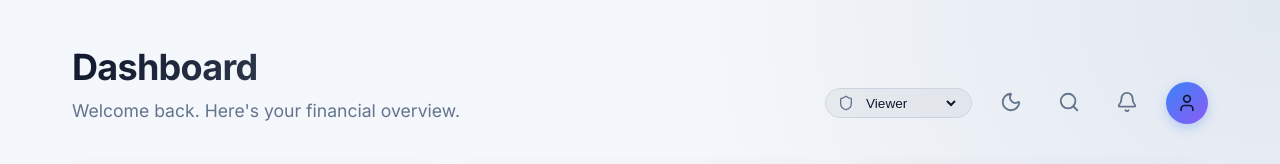
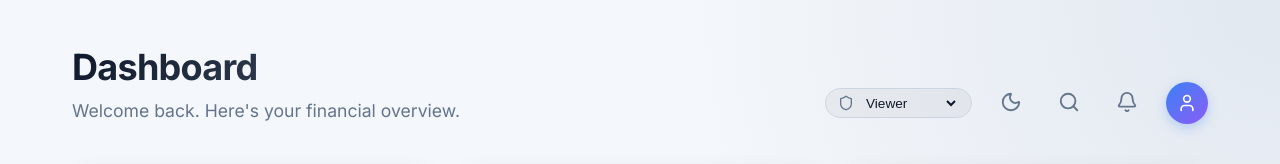
Before and after one commit to surendra8890/financedashboard, a React (Vite) app: page / in a window 1280 px wide. Shown: the top 164 px of the page. Built offline with nearby package versions, Linux system fonts and the light colour scheme.

Commit message:
fix: restore contrast for profile icon on light theme

```diff
--- a/src/components/Header.jsx
+++ b/src/components/Header.jsx
@@ -40,8 +40,8 @@ export default function Header() {
         <button style={{ background: 'transparent', border: 'none', color: 'var(--text-secondary)', cursor: 'pointer', transition: 'color 0.2s', padding: '0.5rem' }}>
           <Bell size={22} />
         </button>
-        <div style={{ width: '42px', height: '42px', borderRadius: '50%', background: 'linear-gradient(135deg, var(--accent-blue), var(--accent-purple))', display: 'flex', alignItems: 'center', justifyContent: 'center', color: 'var(--text-primary)', boxShadow: '0 4px 12px rgba(59, 130, 246, 0.3)', cursor: 'pointer' }}>
-          <User size={20} />
+        <div style={{ width: '42px', height: '42px', borderRadius: '50%', background: 'linear-gradient(135deg, var(--accent-blue), var(--accent-purple))', display: 'flex', alignItems: 'center', justifyContent: 'center', color: '#ffffff', boxShadow: '0 4px 12px rgba(59, 130, 246, 0.3)', cursor: 'pointer' }}>
+          <User size={20} color="#ffffff" />
         </div>
       </div>
     </div>
```
